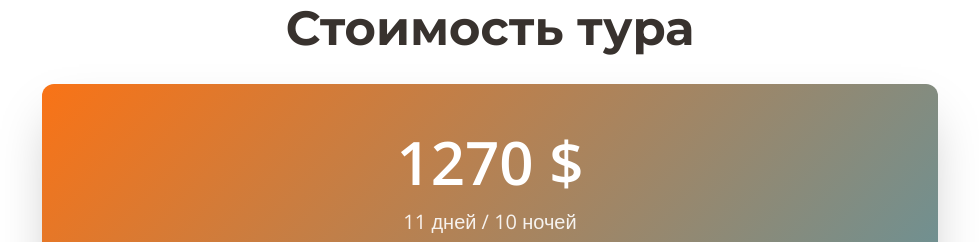
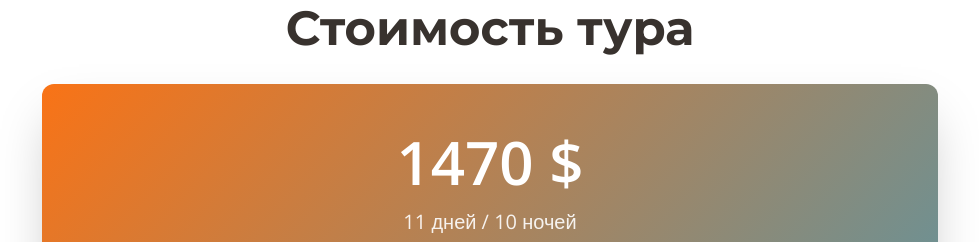
Before and after one commit to pr-poehali-dev/turkey-female-tour-ads, a React (Vite) app: page / in a window 1280 px wide. Shown: the part 8480-8722 px from the top of the page, without its empty margins (150-1129 px from the left). Built offline with nearby package versions, Linux system fonts and the light colour scheme.

Commit message:
Обновление стоимости до 1470

```diff
--- a/src/pages/Index.tsx
+++ b/src/pages/Index.tsx
@@ -451,7 +451,7 @@ export default function Index() {
 
           <Card className="bg-gradient-to-br from-terracotta to-turquoise text-white border-none shadow-2xl">
             <CardContent className="p-12 text-center">
-              <div className="text-6xl font-bold mb-4">1270 $</div>
+              <div className="text-6xl font-bold mb-4">1470 $</div>
               <p className="text-xl mb-8 opacity-90">11 дней / 10 ночей</p>
 
               <div className="space-y-3 text-left max-w-2xl mx-auto mb-8">
```
